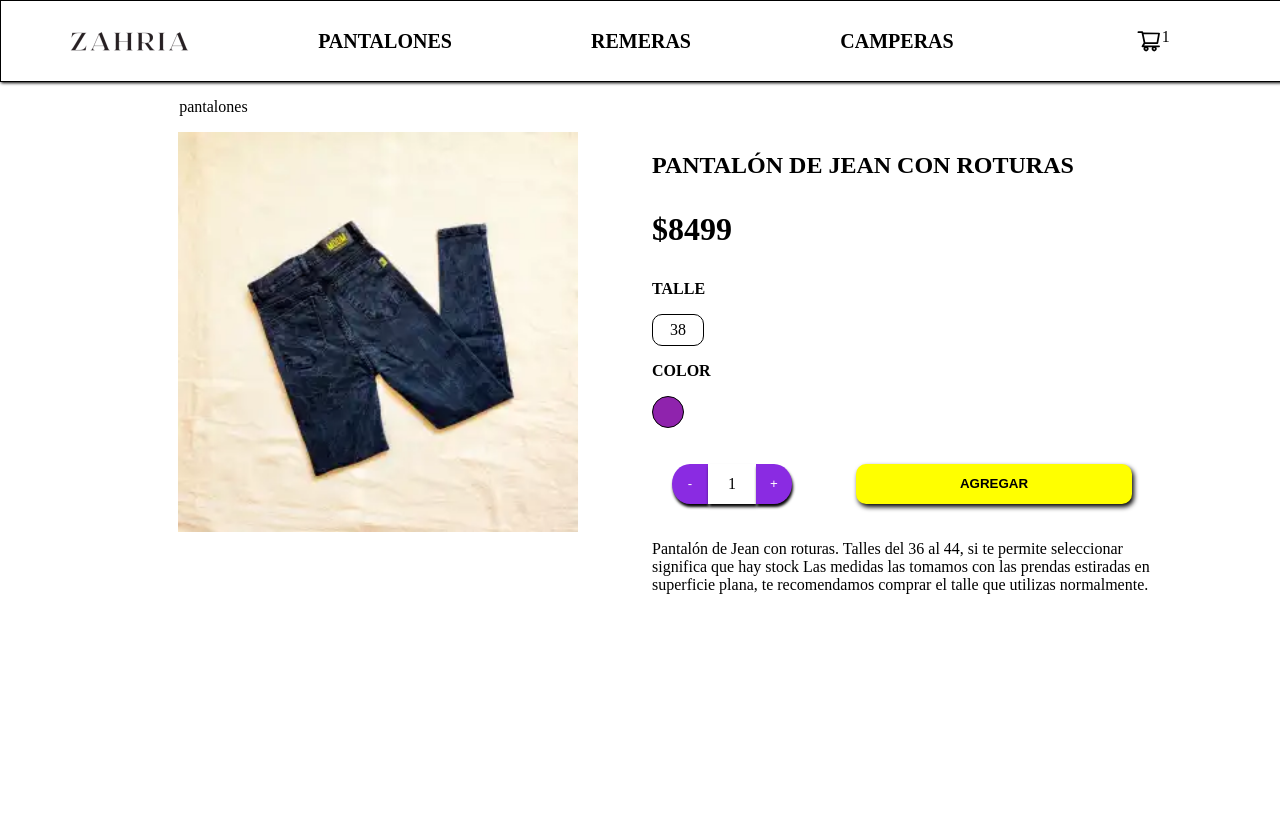
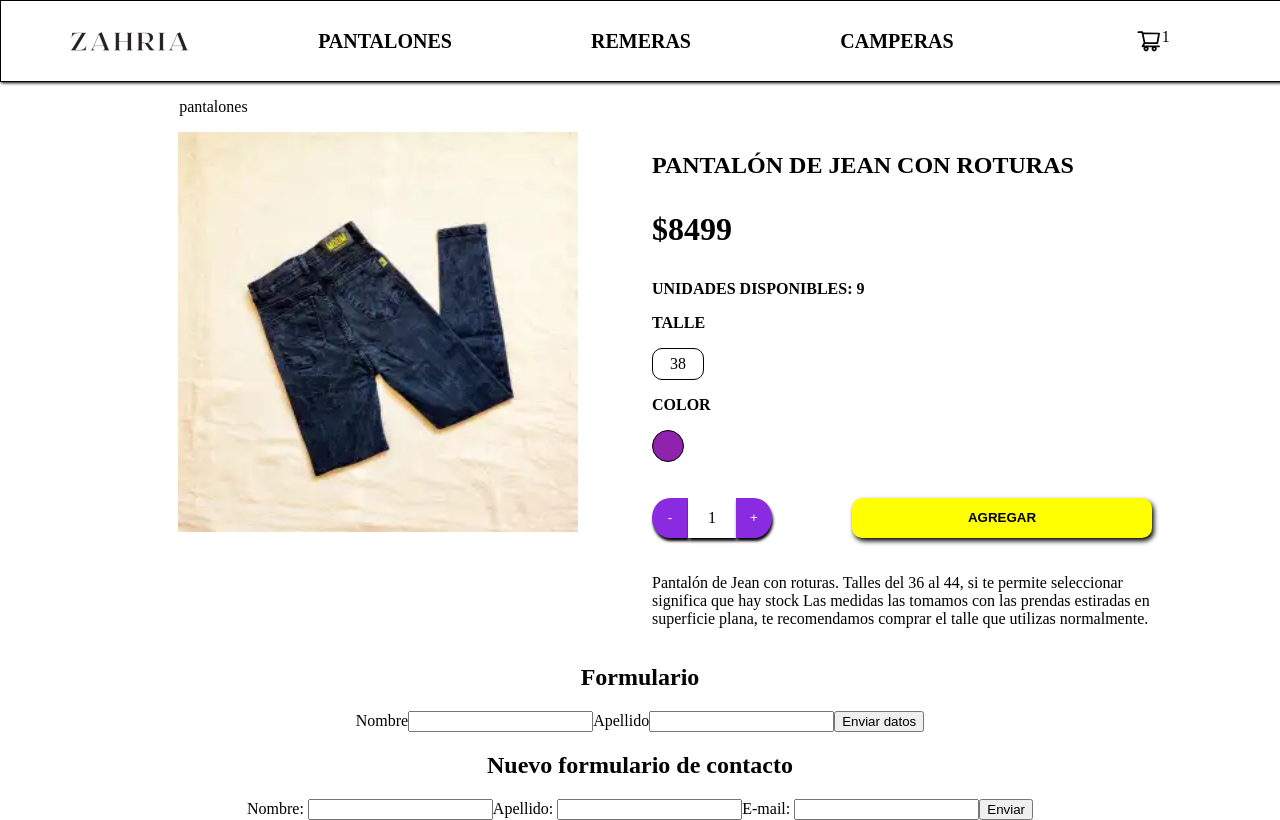
Before and after one commit to MHmolesini/coder-react, a React (Vite) app: page /item/1 in a window 1280 px wide. Built offline with nearby package versions, Linux system fonts and the light colour scheme.

Commit message:
Se agrego un evento al agregar una unidad al carrito

```diff
--- a/src/App.jsx
+++ b/src/App.jsx
@@ -12,6 +12,9 @@ import { ItemDetailContainer } from './components/ItemDetailContainer'
 //import { MensajeConTitulo } from './components/Patrones/hoc'
 
 import { BrowserRouter, Routes, Route } from 'react-router-dom'
+
+import {Formulario} from './components/Formulario'
+import {FormData} from './components/FormData'
 
 function App() {
   const [count, setCount] = useState(0)
@@ -30,6 +33,7 @@ function App() {
           <Route path='/' element={ <ItemListContainer/> }/>
           <Route path='/categoria/:idCategoria' element={ <ItemListContainer/> }/>
           <Route path='/item/:idItem' element={ <ItemDetailContainer/> }/>
+          <Route path='*' element={<h2>Sitio en Construccion</h2>}/>
         </Routes>
       </BrowserRouter>
 
@@ -39,6 +43,8 @@ function App() {
       {/* {
         <NuevoComponente/>
       } */}
+      <Formulario/>
+      <FormData/>
     </>
   )
 }
--- a/src/asyncmock.js
+++ b/src/asyncmock.js
@@ -25,6 +25,7 @@ const productos = [
         productName: "Top frunce con tiras",
         price: 3200.0,
         talle: "M",
+        stock: 10,
         productImage: product2,
         description: 'Top frunce con tiras. Talles único si te permite comprar significa que hay stock. Comprende del “S” al “M” ya que la tela es elastizada, si te quedo alguna duda escribinos!',
     },
@@ -34,6 +35,7 @@ const productos = [
         productName: "Top mujer corset charol",
         price: 3499.0,
         talle: "M",
+        stock: 5,
         productImage: product3,
         description: 'Top mujer corset charol. Talles único si te permite comprar significa que hay stock. Comprende del “S” al “M” ya que la tela es elastizada, si te quedo alguna duda escribinos!',
     },
@@ -43,6 +45,7 @@ const productos = [
         productName: "Remera Hilo Musculosa Algodón",
         price: 3200.0,
         talle: "M",
+        stock: 6,
         productImage: product4,
         description: 'Remeras mujer de algodón. Talles único si te permite comprar significa que hay stock. Comprende del “S” al “M” ya que la tela es elastizada, si te quedo alguna duda escribinos!',
     },
@@ -52,6 +55,7 @@ const productos = [
         productName: "Jean Mujer Tiro Alto Elastizado Negro",
         price: 6900.0,
         talle: "36",
+        stock: 8,
         productImage: product5,
         description: 'Jean Mujer Tiro Alto Elastizado Negro. Talles del 36 al 44, si te permite seleccionar significa que hay stock. Las medidas las tomamos con las prendas estiradas en superficie plana, te recomendamos comprar el talle que utilizas normalmente.',
     },
@@ -61,6 +65,7 @@ const productos = [
         productName: "Top un solo hombro fluor",
         price: 3200.0,
         talle: "M",
+        stock: 12,
         productImage: product6,
         description: 'Top un solo hombro fluor. Talles único si te permite comprar significa que hay stock. Comprende del “S” al “M” ya que la tela es elastizada, si te quedo alguna duda escribinos!',
     }
--- /dev/null
+++ b/src/components/FormData/index.jsx
@@ -0,0 +1,36 @@
+import React, { useState } from 'react'
+
+export const FormData = () => {
+    const [datos, setDatos] = useState({nombre: '', apellido: '', email: ''})
+
+    const manejarCambio = (event) => {
+        setDatos({...datos, [event.target.name]: event.target.value})
+    }
+
+    const manejarEnvio = (event) => {
+        event.preventDefault()
+        // const formularioDatos = new FormData(event.target)
+        // console.log(formularioDatos.get('nombre'))
+        // console.log(formularioDatos.get('apellido'))
+        // console.log(formularioDatos.get('email'))
+        console.log(datos)
+    }
+
+    return (
+        <>
+            <form onSubmit={manejarEnvio}>
+                <h2>Nuevo formulario de contacto</h2>
+                <label htmlFor="nombre">Nombre: </label>
+                <input type="text" name='nombre' value={datos.nombre} onChange={manejarCambio}/>
+
+                <label htmlFor="apellido">Apellido: </label>
+                <input type="text" name='apellido' value={datos.apellido} onChange={manejarCambio}/>
+
+                <label htmlFor="email">E-mail: </label>
+                <input type="email" name='email' value={datos.email} onChange={manejarCambio}/>
+
+                <button type='submit'>Enviar</button>
+            </form>
+        </>
+    )
+}
--- /dev/null
+++ b/src/components/Formulario/index.jsx
@@ -0,0 +1,34 @@
+import React, { useState } from 'react'
+
+export const Formulario = () => {
+    const [nombre, setNombre] = useState("")
+    const [apellido, setApellido] = useState("")
+
+    // Funciones para manejar todo el formulario
+    const handlerFormulario = (event) => {
+        // Prevenimos la recarga de la pagina
+        event.preventDefault()
+        const nuevoCliente = {nombre, apellido}
+        console.log(nuevoCliente)
+
+        event.target.value = ''
+        setNombre('')
+        setApellido('')
+    }
+
+
+  return (
+    <>
+        <form onSubmit={ handlerFormulario }>
+            <h2>Formulario</h2>
+            <label htmlFor="nombre">Nombre</label>
+            <input type="text" id='nombre' onChange={(e)=> setNombre(e.target.value)} value={nombre}/>
+
+            <label htmlFor="apellido">Apellido</label>
+            <input type="text" id='apellido' onChange={(e)=> setApellido(e.target.value)} value={apellido}/>
+
+            <button type='submit'>Enviar datos</button>
+        </form>
+    </>
+  )
+}
--- a/src/components/ItemCount/index.jsx
+++ b/src/components/ItemCount/index.jsx
@@ -1,20 +1,17 @@
 import React, { useState } from 'react'
 import './itemCount.css'
 
-export const ItemCount = () => {
-
-    const [contador, setContador] = useState(1);
-
-    let maximoStock = 10;
+export const ItemCount = ({inicial, stock, funcionAgregar}) => {
+    const [contador, setContador] = useState(inicial);
 
     const incrementar = () =>{
-        if(contador < maximoStock){
+        if(contador < stock){
             setContador(contador + 1)
         }
     }
 
-    const decrementar = () =>{
-        if(contador > 1){
+    const decrementar = () => {
+        if(contador > inicial){
             setContador(contador - 1)
         }
     }
@@ -28,6 +25,7 @@ export const ItemCount = () => {
                 </div>
                 <button className='seleccionarStockMas' onClick={incrementar}> + </button>
             </div>
+            <button className='agregarCarrito' onClick={() => funcionAgregar(contador)}>Agregar</button>
         </>
     )
 }
--- a/src/components/ItemDetail/index.jsx
+++ b/src/components/ItemDetail/index.jsx
@@ -2,9 +2,15 @@ import React from 'react'
 import { useState, useEffect } from 'react'
 import { ItemCount } from '../ItemCount/index'
 import './itemDetail.css'
+import { Link } from 'react-router-dom'
 
-export const ItemDetail = ({id, categories, productName, price, productImage, talle, description}) => {
+export const ItemDetail = ({id, stock, categories, productName, price, productImage, talle, description}) => {
+    const [agregarCantidad, setAgregarCantidad] = useState(0)
 
+    const manejadorCantidad = (cantidad) => {
+        setAgregarCantidad(cantidad)
+        console.log('productos agregados:' + cantidad)
+    }
 
     return (
         <>
@@ -20,6 +26,7 @@ export const ItemDetail = ({id, categories, productName, price, productImage, ta
                         <div className='itemDetail__section__description__detalle'>
                             <h2 className='texto'>{productName}</h2>
                             <p className='precio'>${price}</p>
+                            <p className='texto'>Unidades disponibles: {stock}</p>
                             <p className='texto'>TALLE</p>
                             <div className='talle'>
                                 <p>{talle}</p>
@@ -27,8 +34,9 @@ export const ItemDetail = ({id, categories, productName, price, productImage, ta
                             <p className='texto'>COLOR</p>
                             <div className='color'></div>
                             <div className='itemDetail__section__description__detalle__cart'>
-                                <ItemCount/>
-                                <button className='agregarCarrito'>Agregar</button>
+                                {
+                                    agregarCantidad > 0 ? (<Link to='/cart'><button className='terminarCompra'>Terminar compra</button></Link>) : (<ItemCount inicial={1} stock={stock} funcionAgregar={manejadorCantidad}/>)
+                                }
                             </div>
                             <p>{description}</p>
                         </div>
--- a/src/components/ItemDetail/itemDetail.css
+++ b/src/components/ItemDetail/itemDetail.css
@@ -78,7 +78,7 @@
     display: flex;
     flex-direction: row;
     justify-content: space-between;
-    padding: 20px 20px 20px 20px;
+    padding: 20px 0px 20px 0px;
     height: 40px;
 }
 
@@ -102,3 +102,20 @@
     background-color: #3AE41E;
     box-shadow: 3px 4px 7px black;
 }
+
+.itemDetail__section__description__detalle .itemDetail__section__description__detalle__cart .terminarCompra{
+    /* display: flex;
+    flex-direction: row;
+    align-items: center;
+    justify-content: center; */
+    font-weight: 700;
+    text-transform: uppercase;
+    width: 80%;
+    height: 40px;
+    padding: 0px 20px 0px 20px;
+    background-color: #3AE41E;
+    border: none;
+    box-shadow: 2px 3px 5px black;
+    border-radius: 10px;
+    cursor: pointer;
+}
```
